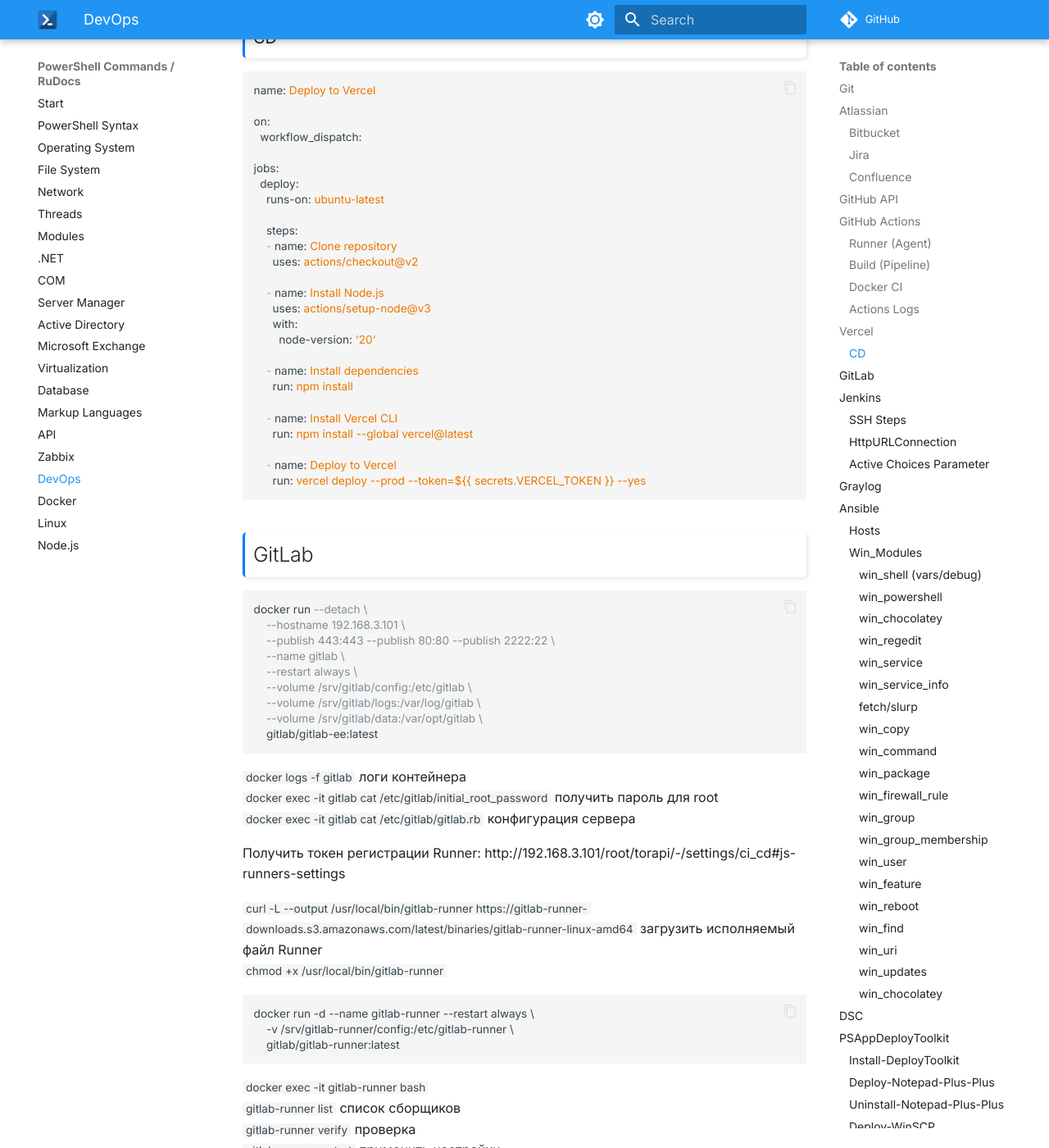
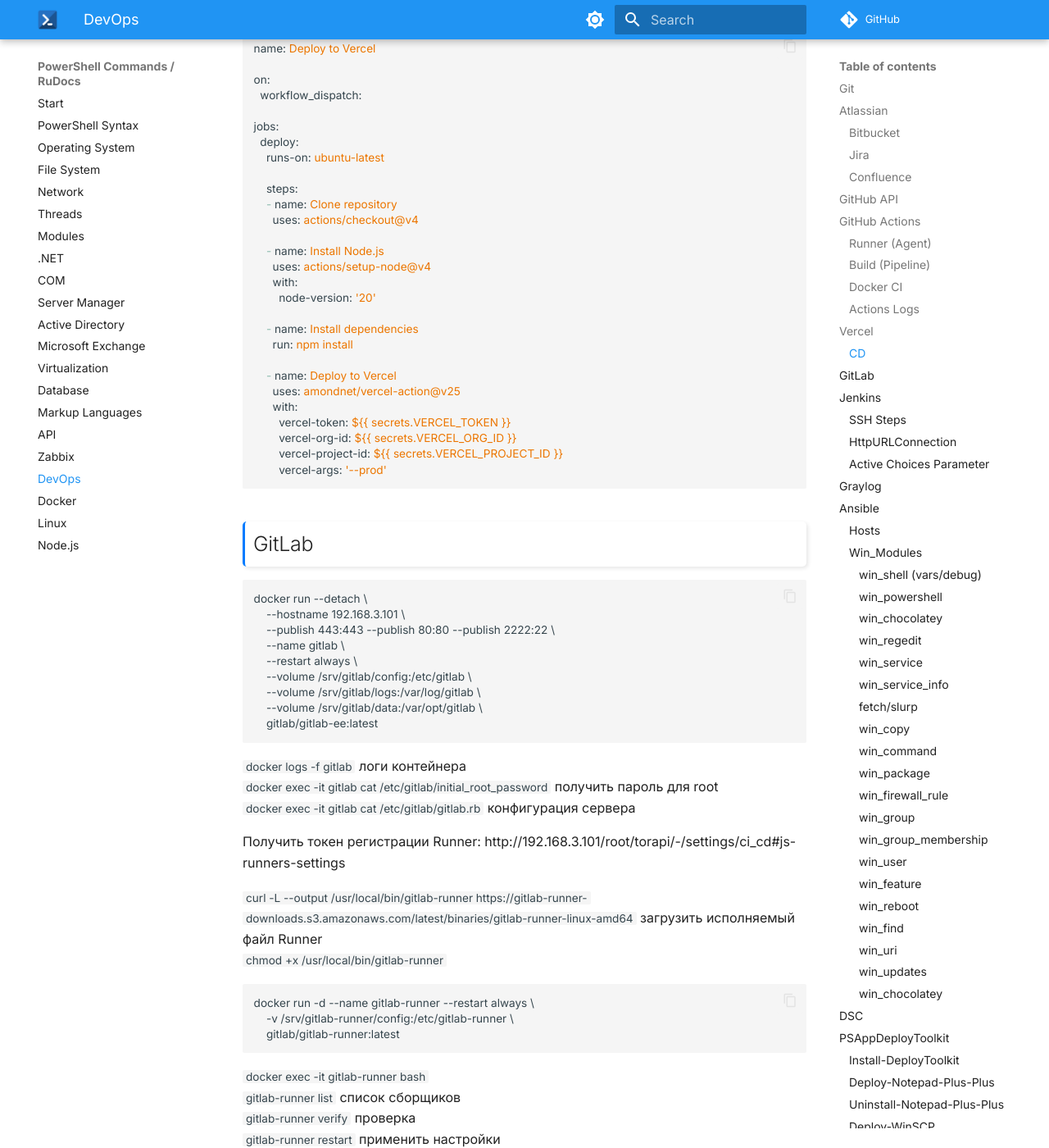
Before and after one commit to Lifailon/lifailon.github.io, an MkDocs documentation site: the page built from docs/DevOps/index.md, in a window 1280 px wide and 1400 px high, scrolled down 11092 px. Shown: the whole window at 82% size. Built offline with MkDocs 1.6.1 and Material for MkDocs 9.7.7, drawn with Linux system fonts in a browser that asks for light colours; comment, search, counter and statistics services are not loaded.

Commit message:
update config and cd vercel

````diff
--- a/docs/DevOps/index.md
+++ b/docs/DevOps/index.md
@@ -291,13 +291,14 @@
 
 ### Actions Logs
 
-`$(Invoke-RestMethod https://api.github.com/repos/Lifailon/TorAPI/actions/workflows).total_count `получить количество запусков всех рабочих процессов
-`$(Invoke-RestMethod https://api.github.com/repos/Lifailon/TorAPI/actions/workflows).workflows `подробная информации о запускаемых рабочих процессах
-`$actions_last_id = $(Invoke-RestMethod https://api.github.com/repos/Lifailon/TorAPI/actions/workflows).workflows[-1].id `получить идентификатор последнего события
-`$(Invoke-RestMethod https://api.github.com/repos/Lifailon/TorAPI/actions/workflows/$actions_last_id/runs).workflow_runs `подробная информация о последней сборке
-`$run_id = $(Invoke-RestMethod https://api.github.com/repos/Lifailon/TorAPI/actions/workflows/$actions_last_id/runs).workflow_runs.id `получить идентификатор запуска рабочего процесса
-`$(Invoke-RestMethod "https://api.github.com/repos/Lifailon/TorAPI/actions/runs/$run_id/jobs").jobs.steps `подробная информация для всех шагов выполнения (время работы и статус выполнения)
-`$jobs_id = $(Invoke-RestMethod "https://api.github.com/repos/Lifailon/TorAPI/actions/runs/$run_id/jobs").jobs[0].id `получить идентификатор последнего задания указанного рабочего процесса
+`$(Invoke-RestMethod https://api.github.com/repos/Lifailon/TorAPI/actions/workflows).total_count` получить количество запусков всех рабочих процессов
+`$(Invoke-RestMethod https://api.github.com/repos/Lifailon/TorAPI/actions/workflows).workflows` подробная информации о запускаемых рабочих процессах
+`$actions_last_id = $(Invoke-RestMethod https://api.github.com/repos/Lifailon/TorAPI/actions/workflows).workflows[-1].id` получить идентификатор последнего события
+`$(Invoke-RestMethod https://api.github.com/repos/Lifailon/TorAPI/actions/workflows/$actions_last_id/runs).workflow_runs` подробная информация о последней сборке
+`$run_id = $(Invoke-RestMethod https://api.github.com/repos/Lifailon/TorAPI/actions/workflows/$actions_last_id/runs).workflow_runs.id` получить идентификатор запуска рабочего процесса
+`$(Invoke-RestMethod "https://api.github.com/repos/Lifailon/TorAPI/actions/runs/$run_id/jobs").jobs.steps` подробная информация для всех шагов выполнения (время работы и статус выполнения)
+`$jobs_id = $(Invoke-RestMethod "https://api.github.com/repos/Lifailon/TorAPI/actions/runs/$run_id/jobs").jobs[0].id` получить идентификатор последнего задания указанного рабочего процесса
+
 ```PowerShell
 $url = "https://api.github.com/repos/Lifailon/TorAPI/actions/jobs/$jobs_id/logs"
 $headers = @{
@@ -360,26 +361,28 @@
 
     steps:
     - name: Clone repository
-      uses: actions/checkout@v2
+      uses: actions/checkout@v4
 
     - name: Install Node.js
-      uses: actions/setup-node@v3
+      uses: actions/setup-node@v4
       with:
         node-version: '20'
 
     - name: Install dependencies
       run: npm install
 
-    - name: Install Vercel CLI
-      run: npm install --global vercel@latest
-
     - name: Deploy to Vercel
-      run: vercel deploy --prod --token=${{ secrets.VERCEL_TOKEN }} --yes
+      uses: amondnet/vercel-action@v25
+      with:
+        vercel-token: ${{ secrets.VERCEL_TOKEN }}
+        vercel-org-id: ${{ secrets.VERCEL_ORG_ID }}
+        vercel-project-id: ${{ secrets.VERCEL_PROJECT_ID }}
+        vercel-args: '--prod'
 ```
 
 ## GitLab
 
-```
+```shell
 docker run --detach \
     --hostname 192.168.3.101 \
     --publish 443:443 --publish 80:80 --publish 2222:22 \
@@ -399,7 +402,7 @@
 `curl -L --output /usr/local/bin/gitlab-runner https://gitlab-runner-downloads.s3.amazonaws.com/latest/binaries/gitlab-runner-linux-amd64` загрузить исполняемый файл Runner
 `chmod +x /usr/local/bin/gitlab-runner`
 
-```
+```shell
 docker run -d --name gitlab-runner --restart always \
     -v /srv/gitlab-runner/config:/etc/gitlab-runner \
     gitlab/gitlab-runner:latest
@@ -423,6 +426,7 @@
 `cat /etc/gitlab-runner/config.toml` конфигурация
 
 Включить импорт проектов из GitHub: http://192.168.3.101/admin/application_settings/general#js-import-export-settings
+
 ```yaml
 variables:
   PORT: 2024
@@ -501,6 +505,7 @@
     }
 }
 ```
+
 ### HttpURLConnection
 
 Пример **REST API** запроса к фейковому серверу [jsonplaceholder](https://jsonplaceholder.typicode.com)
@@ -532,6 +537,7 @@
     }
 }
 ```
+
 ### Active Choices Parameter
 
 [Plugin](https://plugins.jenkins.io/uno-choice)
@@ -541,6 +547,7 @@
 Name: `selectedVersion`
 
 Groovy Script:
+
 ```groovy
 import groovy.json.JsonSlurper
 def apiUrl = "https://api.github.com/repos/PowerShell/PowerShell/tags"
@@ -732,7 +739,7 @@
 #### win_shell (vars/debug)
 
 `nano /etc/ansible/PowerShell-Vars.yml`
-```
+```yaml
 - hosts: ws
  ` Указать коллекцию модулей
   collections:
@@ -757,7 +764,7 @@
 #### win_powershell
 
 `nano /etc/ansible/powershell-param.yml`
-```
+```yaml
 - hosts: ws
   tasks:
   - name: Run PowerShell script with parameters
@@ -778,7 +785,7 @@
 #### win_chocolatey
 
 `nano /etc/ansible/setup-adobe-acrobat.yml`
-```
+```yaml
 - hosts: ws
   tasks:
   - name: Install Acrobat Reader
@@ -789,7 +796,7 @@
 `ansible-playbook /etc/ansible/setup-adobe-acrobat.yml`
 
 `nano /etc/ansible/setup-openssh.yml`
-```
+```yaml
 - hosts: ws
   tasks:
   - name: install the Win32-OpenSSH service
@@ -803,7 +810,7 @@
 #### win_regedit
 
 `nano /etc/ansible/win-set-shell-ssh-ps7.yml`
-```
+```yaml
 - hosts: ws
   tasks:
   - name: Set the default shell to PowerShell 7 for Windows OpenSSH
@@ -820,7 +827,7 @@
 #### win_service
 
 `nano /etc/ansible/win-service.yml`
-```
+```yaml
 - hosts: ws
   tasks:
   - name: Start service
@@ -836,7 +843,7 @@
 #### win_service_info
 
 `nano /etc/ansible/get-service.yml`
-```
+```yaml
 - hosts: ws
   tasks:
   - name: Get info for a single service
@@ -852,7 +859,7 @@
 #### fetch/slurp
 
 `nano /etc/ansible/copy-from-win-to-local.yml`
-```
+```yaml
 - hosts: ws
   tasks:
   - name: Retrieve remote file on a Windows host
@@ -874,7 +881,7 @@
 
 `echo "Get-Service | where name -eq vss | Start-Service" > /home/lifailon/Start-Service-VSS.ps1`
 `nano /etc/ansible/copy-file-to-win.yml`
-```
+```yaml
 - hosts: ws
   tasks:
   - name: Copy file to win hosts
@@ -886,7 +893,7 @@
 
 `curl -OL https://github.com/PowerShell/PowerShell/releases/download/v7.3.6/PowerShell-7.3.6-win-x64.msi`
 `nano /etc/ansible/copy-file-to-win.yml`
-```
+```yaml
 - hosts: ws
   tasks:
   - name: Copy file to win hosts
@@ -899,7 +906,7 @@
 #### win_command
 
 `nano /etc/ansible/run-script-ps1.yml`
-```
+```yaml
 - hosts: ws
   tasks:
   - name: Run PowerShell Script
@@ -910,7 +917,7 @@
 #### win_package
 
 `nano /etc/ansible/setup-msi-package.yml`
-```
+```yaml
 - hosts: ws
   tasks:
   - name: Install MSI Package
@@ -927,7 +934,7 @@
 #### win_firewall_rule
 
 `nano /etc/ansible/win-fw-open.yml`
-```
+```yaml
 - hosts: ws
   tasks:
   - name: Open RDP port
@@ -945,7 +952,7 @@
 #### win_group
 
 `nano /etc/ansible/win-creat-group.yml`
-```
+```yaml
 - hosts: ws
   tasks:
   - name: Create a new group
@@ -959,7 +966,7 @@
 #### win_group_membership
 
 `nano /etc/ansible/add-user-to-group.yml`
-```
+```yaml
 - hosts: ws
   tasks:
   - name: Add a local and domain user to a local group
@@ -974,7 +981,7 @@
 #### win_user
 
 `nano /etc/ansible/creat-win-user.yml`
-```
+```yaml
 - hosts: ws
   tasks:
   - name: Creat user
@@ -988,7 +995,7 @@
 `ansible-playbook /etc/ansible/creat-win-user.yml`
 
 `nano /etc/ansible/delete-win-user.yml`
-```
+```yaml
 - hosts: ws
   tasks:
   - name: Delete user
@@ -1001,7 +1008,7 @@
 #### win_feature
 
 `nano /etc/ansible/install-feature.yml`
-```
+```yaml
 - hosts: ws
   tasks:
   - name: Install Windows Feature
@@ -1014,7 +1021,7 @@
 #### win_reboot
 
 `nano /etc/ansible/win-reboot.yml`
-```
+```yaml
 - hosts: ws
   tasks:
   - name: Reboot a slow machine that might have lots of updates to apply
@@ -1026,7 +1033,7 @@
 #### win_find
 
 `nano /etc/ansible/win-ls.yml`
-```
+```yaml
 - hosts: ws
   tasks:
   - name: Find files in multiple paths
@@ -1050,7 +1057,7 @@
 #### win_uri
 
 `nano /etc/ansible/rest-get.yml`
-```
+```yaml
 - hosts: ws
   tasks:
   - name: REST GET request to endpoint github
@@ -1066,7 +1073,7 @@
 #### win_updates
 
 `nano /etc/ansible/win-update.yml`
-```
+```yaml
 - hosts: ws
   tasks:
   - name: Install only particular updates based on the KB numbers
@@ -1099,7 +1106,7 @@
 [Install](https://chocolatey.org/install)
 [API](https://community.chocolatey.org/api/v2/package/chocolatey)
 [Deployment](https://docs.chocolatey.org/en-us/guides/organizations/organizational-deployment-guide)
-```
+```yaml
 - name: Ensure Chocolatey installed from internal repo
   win_chocolatey:
     name: chocolatey
@@ -1120,6 +1127,7 @@
 
 `Ensure = Present` настройка должна быть включена (каталог должен присутствовать, процесс должен быть запущен, если нет – создать, запустить)
 `Ensure = Absent` настройка должна быть выключена (каталога быть не должно, процесс не должен быть запущен, если нет – удалить, остановить)
+
 ```PowerShell
 Configuration TestConfiguraion
 {
@@ -1163,6 +1171,7 @@
     }
 }
 ```
+
 `$Path = (DSConfigurationProxy).DirectoryName`
 `Test-DscConfiguration -Path $Path | select *` ResourcesInDesiredState - уже настроено, ResourcesNotInDesiredState - не настроено (не соответствует)
 `Start-DscConfiguration -Path $Path`
@@ -1171,6 +1180,7 @@
 `Get-Service -ComputerName $srv | ? name -match w32time # Start-Service`
 `icm $srv {Get-Process | ? ProcessName -match calc} | ft # Stop-Process -Force`
 `icm $srv {ls C:\ | ? name -match Temp} | ft` rm`
+
 ```PowerShell
 Configuration InstallPowerShellCore {
     Import-DscResource -ModuleName PSDesiredStateConfiguration
@@ -1195,6 +1205,7 @@
     }
 }
 ```
+
 `$Path = (InstallPowerShellCore).DirectoryName`
 `Test-DscConfiguration -Path $Path`
 `Start-DscConfiguration -Path $path -Wait -Verbose`
@@ -1203,6 +1214,7 @@
 ## PSAppDeployToolkit
 
 ### Install-DeployToolkit
+
 ```PowerShell
 $githubRepository = "psappdeploytoolkit/psappdeploytoolkit"
 $filenamePatternMatch = "PSAppDeployToolkit*.zip"
@@ -1255,6 +1267,7 @@
 `powershell -File "$home\Downloads\PSAppDeployToolkit\Toolkit\Deploy-Application.ps1"`
 
 ### Uninstall-Notepad-Plus-Plus
+
 ```PowerShell
 'Import-Module "$PSScriptRoot\AppDeployToolkit\AppDeployToolkitMain.ps1"
 $AppName = "Notepad++"
@@ -1274,6 +1287,7 @@
 `powershell -File "$home\Downloads\PSAppDeployToolkit\Toolkit\Deploy-Application.ps1"`
 
 ### Deploy-WinSCP
+
 ```PowerShell
 $PSAppDeployToolkit = "$home\Downloads\PSAppDeployToolkit\"
 $version = "6.3.3"
@@ -1294,6 +1308,7 @@
 `$(Get-Module Pester -ListAvailable).Version`
 
 `.Tests.ps1`
+
 ```PowerShell
 function Add-Numbers {
     param (
````
Also changed, not shown: README.md (+1 -0 lines), config.toml (+12 -40 lines), 1 other file.
